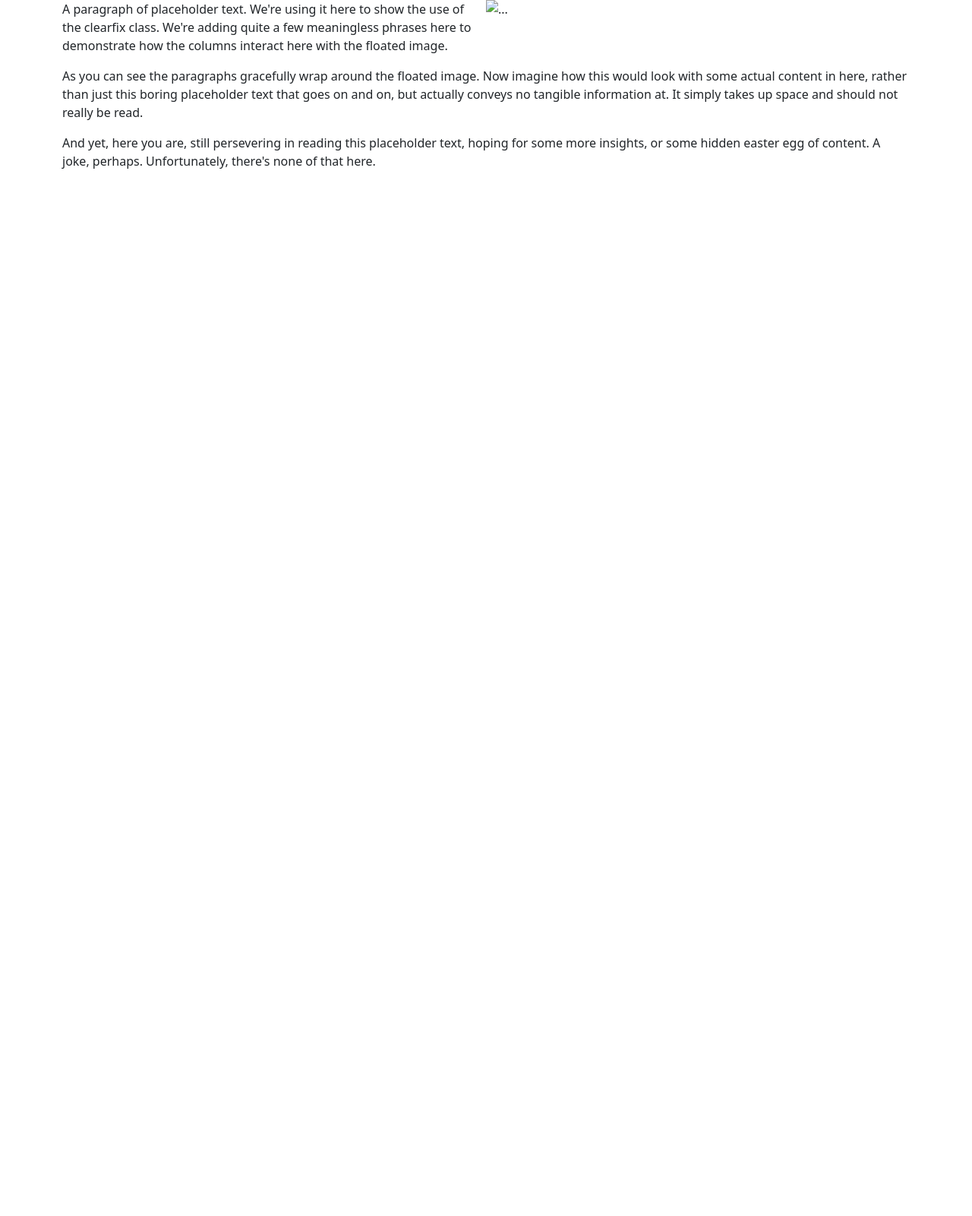
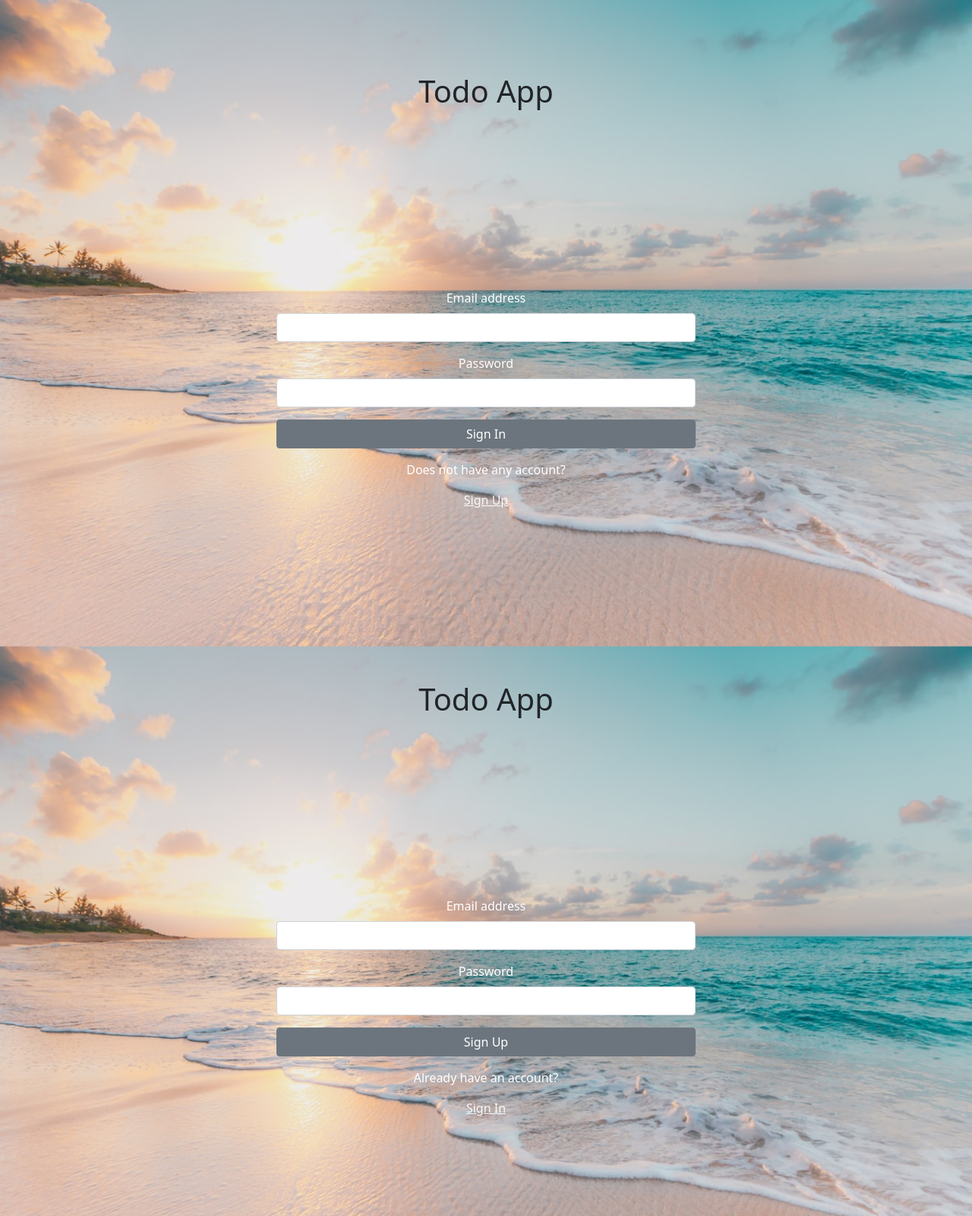
Before and after one commit to syaisyah/Project-Todo, a plain HTML site: page client/index.html in a window 1280 px wide. Shown: the whole page at 76% size. Before the commit the page ends 800 px from the top, so only its background shows below. Drawn offline with nearby package versions, Linux system fonts and the light colour scheme.

Commit message:
login, register page

```diff
--- /dev/null
+++ b/client/assets/style.css
@@ -0,0 +1,7 @@
+body {
+  background-image: url('./bg-image-shore.jpeg');
+  /* background-image: url('./2.jpeg'); */
+  background-repeat: no-repeat;
+  background-attachment: fixed;
+  background-size: cover;
+}
--- a/client/index.html
+++ b/client/index.html
@@ -1,33 +1,78 @@
-<!doctype html>
+<!DOCTYPE html>
 <html lang="en">
   <head>
-    <meta charset="utf-8">
-    <meta name="viewport" content="width=device-width, initial-scale=1">
-    <link href="https://cdn.jsdelivr.net/npm/bootstrap@5.0.0-beta3/dist/css/bootstrap.min.css" rel="stylesheet" integrity="sha384-eOJMYsd53ii+scO/bJGFsiCZc+5NDVN2yr8+0RDqr0Ql0h+rP48ckxlpbzKgwra6" crossorigin="anonymous">
-
-    <title>Hello, world!</title>
+    <meta charset="utf-8" />
+    <meta name="viewport" content="width=device-width, initial-scale=1" />
+    <link href="https://cdn.jsdelivr.net/npm/bootstrap@5.0.0-beta3/dist/css/bootstrap.min.css" rel="stylesheet" integrity="sha384-eOJMYsd53ii+scO/bJGFsiCZc+5NDVN2yr8+0RDqr0Ql0h+rP48ckxlpbzKgwra6" crossorigin="anonymous" />
+    <link rel="stylesheet" href="./assets/style.css" />
+    <title>Todo</title>
   </head>
   <body>
-    <div class="container">
+    <!--Login page-->
+    <section id="login-page">
+      <div class="container-fluid" style="height: 100vh">
+        <div class="row justify-content-center align-items-center">
+          <div class="col-6 text-center p-5 m-5">
+            <h1>Todo App</h1>
+          </div>
+        </div>
+        <div class="row justify-content-center align-items-center text-white">
+          <div class="col-sm-6" style="margin-top: 100px">
+            <form class="p-3 m-3 text-center">
+              <div class="mb-3">
+                <label for="email-login" class="form-label">Email address</label>
+                <input type="email-login" class="form-control" id="email-login" />
+              </div>
+              <div class="mb-3">
+                <label for="password-login" class="form-label">Password</label>
+                <input type="password-login" class="form-control" id="password-login" />
+              </div>
+              <div class="mb-3">
+                <button id="btn-login" type="submit" class="btn btn-secondary w-100">Sign In</button>
+              </div>
+              <div class="mb-3">
+                <p>Does not have any account?</p>
+                <a href="#" class="link-light">Sign Up</a>
+              </div>
+            </form>
+          </div>
+        </div>
+      </div>
+    </section>
+    <!--End Login page-->
 
-      <div class="clearfix">
-        <img src="..." class="col-md-6 float-md-end mb-3 ms-md-3" alt="...">
-
-        <p>
-          A paragraph of placeholder text. We're using it here to show the use of the clearfix class. We're adding quite a few meaningless phrases here to demonstrate how the columns interact here with the floated image.
-        </p>
-
-        <p>
-          As you can see the paragraphs gracefully wrap around the floated image. Now imagine how this would look with some actual content in here, rather than just this boring placeholder text that goes on and on, but actually conveys no tangible information at. It simply takes up space and should not really be read.
-        </p>
-
-        <p>
-          And yet, here you are, still persevering in reading this placeholder text, hoping for some more insights, or some hidden easter egg of content. A joke, perhaps. Unfortunately, there's none of that here.
-        </p>
+    <!--Register page-->
+    <section id="register-page">
+      <div class="container-fluid" style="height: 100vh">
+        <div class="row justify-content-center align-items-center">
+          <div class="col-6 text-center p-5 m-5">
+            <h1>Todo App</h1>
+          </div>
+        </div>
+        <div class="row justify-content-center align-items-center text-white">
+          <div class="col-sm-6" style="margin-top: 100px">
+            <form class="p-3 m-3 text-center">
+              <div class="mb-3">
+                <label for="email-register" class="form-label">Email address</label>
+                <input type="email-register" class="form-control" id="email-register" />
+              </div>
+              <div class="mb-3">
+                <label for="password-register" class="form-label">Password</label>
+                <input type="password-register" class="form-control" id="password-register" />
+              </div>
+              <div class="mb-3">
+                <button id="btn-register" type="submit" class="btn btn-secondary w-100">Sign Up</button>
+              </div>
+              <div class="mb-3">
+                <p>Already have an account?</p>
+                <a href="#" class="link-light">Sign In</a>
+              </div>
+            </form>
+          </div>
+        </div>
       </div>
-
-    </div>
-
+    </section>
+    <!--End Register page-->
     <script src="https://cdn.jsdelivr.net/npm/bootstrap@5.0.0-beta3/dist/js/bootstrap.bundle.min.js" integrity="sha384-JEW9xMcG8R+pH31jmWH6WWP0WintQrMb4s7ZOdauHnUtxwoG2vI5DkLtS3qm9Ekf" crossorigin="anonymous"></script>
     <script src="https://code.jquery.com/jquery-3.6.0.min.js" integrity="sha256-/xUj+3OJU5yExlq6GSYGSHk7tPXikynS7ogEvDej/m4=" crossorigin="anonymous"></script>
   </body>
--- a/server/middlewares/errorHandler.js
+++ b/server/middlewares/errorHandler.js
@@ -1,5 +1,5 @@
 function errorHandler(err, req, res, next) {
-  console.log(err, 'errorHandler.>>>>>>>>>>>')
+
   let statusCode = 500
   let message = "Internal server errors"
 
```
Also changed, not shown: client/login.html (added, +48 -0 lines), client/assets/2.jpeg (added), client/assets/bg-image-shore.jpeg (added).
